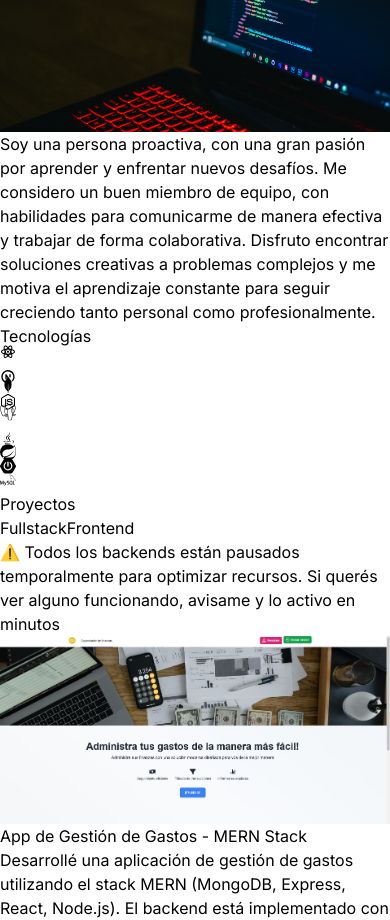
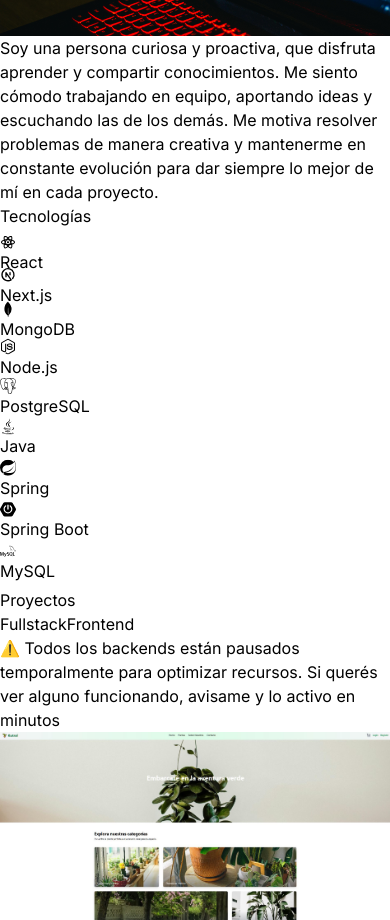
Before and after one commit to NicolasLaime/portfolio-NicolasLaime, a React (Vite) app: page / in a window 390 px wide. Shown: the part 1080-2000 px from the top of the page. Built offline with nearby package versions, Linux system fonts and the light colour scheme.

Commit message:
arreglamos y actualizamos portfolio

```diff
--- a/src/componentes/Hero.jsx
+++ b/src/componentes/Hero.jsx
@@ -50,7 +50,7 @@
             </motion.a>
           </div>
         </div>
-        <div className="w-full lg:w-1/2 lg:p-8">
+        <div className="w-full lg:w-1/2 lg:p-8 opacity-70">
           <div className="flex justify-center">
             <motion.img
               initial={{ x: 100, opacity: 0 }}
--- a/src/componentes/NavBar.jsx
+++ b/src/componentes/NavBar.jsx
@@ -1,8 +1,6 @@
-import React from 'react'
 import { FaLinkedin } from 'react-icons/fa'
 import { FaGithub } from 'react-icons/fa'
 import { FaInstagram } from 'react-icons/fa'
-import { FaFacebook } from 'react-icons/fa'
 
 const NavBar = () => {
   return (
--- a/src/componentes/SobreMi.jsx
+++ b/src/componentes/SobreMi.jsx
@@ -1,4 +1,3 @@
-import React from 'react'
 import pc from '/pc-programando.jpg'
 import { SOBREMI } from '../data/constantes'
 import { motion } from 'framer-motion'
--- a/src/componentes/Tecnologias.jsx
+++ b/src/componentes/Tecnologias.jsx
@@ -4,73 +4,139 @@
 import { FaNodeJs, FaJava } from 'react-icons/fa'
 import { motion } from 'framer-motion'
 
-const iconsVariants = (duration) => ({
+// variante para movimiento suave con duración y delay
+const iconsVariants = (duration, delay) => ({
   initial: { y: -10 },
   animate: {
     y: [10, -10],
     transition: {
-      duration: duration,
-      ease: 'linear',
+      duration: duration,  // velocidad de cada icono
+      ease: 'easeInOut',
       repeat: Infinity,
-      repeatType: 'reverse',
+      repeatType: 'mirror',
+      delay: delay,        // cada icono arranca con distinto delay
     }
   }
 })
 
 const Tecnologias = () => {
   return (
-    <div className='border-b border-neutral-800 pb-24'>
-      <motion.h1 whileInView={{ opacity: 1, y: 0 }} initial={{ opacity: 0, y: -100 }} transition={{ duration: 1.5 }} className='my-20 text-center text-4xl'>
+    <div className="border-b border-neutral-800 pb-24">
+      <motion.h1
+        whileInView={{ opacity: 1, y: 0 }}
+        initial={{ opacity: 0, y: -100 }}
+        transition={{ duration: 1.5 }}
+        className="my-20 text-center text-4xl"
+      >
         Tecnologías
       </motion.h1>
-      <motion.div whileInView={{ opacity: 1, x: 0 }} initial={{ opacity: 0, x: -100 }} transition={{ duration: 0.5 }} className='flex flex-wrap items-center justify-center gap-4'>
+
+      <motion.div
+        whileInView={{ opacity: 1, x: 0 }}
+        initial={{ opacity: 0, x: -100 }}
+        transition={{ duration: 0.5 }}
+        className="flex flex-wrap items-center justify-center gap-6"
+      >
         {/* React */}
-        <motion.div variants={iconsVariants(2.5)} initial='initial' animate='animate' className='rounded-2xl border-4 border-neutral-800 p-4'>
-          <RiReactjsLine className='text-7xl text-cyan-400' />
+        <motion.div
+          variants={iconsVariants(4, 0)}
+          initial="initial"
+          animate="animate"
+          className="flex flex-col items-center rounded-2xl border-4 border-neutral-800 p-4"
+        >
+          <RiReactjsLine className="text-7xl text-cyan-400" />
+          <span className="mt-2 text-sm text-white">React</span>
         </motion.div>
 
         {/* Next.js */}
-        <motion.div variants={iconsVariants(3)} initial='initial' animate='animate' className='rounded-2xl border-4 border-neutral-800 p-4'>
-          <TbBrandNextjs className='text-7xl text-black' />
+        <motion.div
+          variants={iconsVariants(4.5, 0.2)}
+          initial="initial"
+          animate="animate"
+          className="flex flex-col items-center rounded-2xl border-4 border-neutral-800 p-4"
+        >
+          <div className="bg-white rounded-full p-2">
+            <TbBrandNextjs className="text-7xl text-black" />
+          </div>
+          <span className="mt-2 text-sm text-white">Next.js</span>
         </motion.div>
 
         {/* MongoDB */}
-        <motion.div variants={iconsVariants(5)} initial='initial' animate='animate' className='rounded-2xl border-4 border-neutral-800 p-4'>
-          <SiMongodb className='text-7xl text-green-400' />
+        <motion.div
+          variants={iconsVariants(5, 0.4)}
+          initial="initial"
+          animate="animate"
+          className="flex flex-col items-center rounded-2xl border-4 border-neutral-800 p-4"
+        >
+          <SiMongodb className="text-7xl text-green-400" />
+          <span className="mt-2 text-sm text-white">MongoDB</span>
         </motion.div>
 
         {/* Node.js */}
-        <motion.div variants={iconsVariants(2)} initial='initial' animate='animate' className='rounded-2xl border-4 border-neutral-800 p-4'>
-          <FaNodeJs className='text-7xl text-green-400' />
+        <motion.div
+          variants={iconsVariants(5.5, 0.6)}
+          initial="initial"
+          animate="animate"
+          className="flex flex-col items-center rounded-2xl border-4 border-neutral-800 p-4"
+        >
+          <FaNodeJs className="text-7xl text-green-400" />
+          <span className="mt-2 text-sm text-white">Node.js</span>
         </motion.div>
 
         {/* PostgreSQL */}
-        <motion.div variants={iconsVariants(6)} initial='initial' animate='animate' className='rounded-2xl border-4 border-neutral-800 p-4'>
-          <SiPostgresql className='text-7xl text-sky-400' />
+        <motion.div
+          variants={iconsVariants(6, 0.8)}
+          initial="initial"
+          animate="animate"
+          className="flex flex-col items-center rounded-2xl border-4 border-neutral-800 p-4"
+        >
+          <SiPostgresql className="text-7xl text-sky-400" />
+          <span className="mt-2 text-sm text-white">PostgreSQL</span>
         </motion.div>
 
         {/* Java */}
-        <motion.div variants={iconsVariants(4)} initial='initial' animate='animate' className='rounded-2xl border-4 border-neutral-800 p-4'>
-          <FaJava className='text-7xl text-orange-500' />
+        <motion.div
+          variants={iconsVariants(6.5, 1)}
+          initial="initial"
+          animate="animate"
+          className="flex flex-col items-center rounded-2xl border-4 border-neutral-800 p-4"
+        >
+          <FaJava className="text-7xl text-orange-500" />
+          <span className="mt-2 text-sm text-white">Java</span>
         </motion.div>
 
         {/* Spring */}
-        <motion.div variants={iconsVariants(4.5)} initial='initial' animate='animate' className='rounded-2xl border-4 border-neutral-800 p-4'>
-          <SiSpring className='text-7xl text-green-600' />
+        <motion.div
+          variants={iconsVariants(7, 1.2)}
+          initial="initial"
+          animate="animate"
+          className="flex flex-col items-center rounded-2xl border-4 border-neutral-800 p-4"
+        >
+          <SiSpring className="text-7xl text-green-600" />
+          <span className="mt-2 text-sm text-white">Spring</span>
         </motion.div>
 
         {/* Spring Boot */}
-        <motion.div variants={iconsVariants(4.8)} initial='initial' animate='animate' className='rounded-2xl border-4 border-neutral-800 p-4'>
-          <SiSpringboot className='text-7xl text-brown-600' />
+        <motion.div
+          variants={iconsVariants(7.5, 1.4)}
+          initial="initial"
+          animate="animate"
+          className="flex flex-col items-center rounded-2xl border-4 border-neutral-800 p-4"
+        >
+          <SiSpringboot className="text-7xl text-green-700" />
+          <span className="mt-2 text-sm text-white">Spring Boot</span>
         </motion.div>
 
         {/* MySQL */}
-        <motion.div variants={iconsVariants(5.2)} initial='initial' animate='animate' className='rounded-2xl border-4 border-neutral-800 p-4'>
-          <SiMysql className='text-7xl text-blue-600' />
+        <motion.div
+          variants={iconsVariants(8, 1.6)}
+          initial="initial"
+          animate="animate"
+          className="flex flex-col items-center rounded-2xl border-4 border-neutral-800 p-4"
+        >
+          <SiMysql className="text-7xl text-blue-600" />
+          <span className="mt-2 text-sm text-white">MySQL</span>
         </motion.div>
-
-
-
       </motion.div>
     </div>
   )
--- a/src/data/constantes.js
+++ b/src/data/constantes.js
@@ -8,10 +8,13 @@
 import foro from "../assets/proyectos/foro-principal.JPG"
 import homekutral from "../assets/proyectos/home-kutral.JPG"
 
-export const HEROCONTENIDO = `¡Hola! Soy Nicolás, un desarrollador Full Stack apasionado por la tecnología y la programación.
-En los últimos 2 años, he perfeccionado mis habilidades en el desarrollo web, tanto en front-end como back-end. Me especializo en crear aplicaciones dinámicas con código eficiente y de alta calidad. Actualmente, busco mi primer empleo en IT para aplicar mis conocimientos, seguir aprendiendo y contribuir a proyectos innovadores. ¡Estoy listo para aportar y enfrentar nuevos desafíos!`;
+export const HEROCONTENIDO = `¡Hola! Soy Nicolás, desarrollador Full Stack enfocado en crear soluciones digitales eficientes y funcionales.
+Trabajo tanto en front-end como en back-end, cuidando la calidad del código y la experiencia del usuario.
+Busco proyectos donde pueda aportar mis habilidades, seguir aprendiendo y aplicar nuevas tecnologías.`;
 
-export const SOBREMI = `Soy una persona proactiva, con una gran pasión por aprender y enfrentar nuevos desafíos. Me considero un buen miembro de equipo, con habilidades para comunicarme de manera efectiva y trabajar de forma colaborativa. Disfruto encontrar soluciones creativas a problemas complejos y me motiva el aprendizaje constante para seguir creciendo tanto personal como profesionalmente.`;
+export const SOBREMI = `Soy una persona curiosa y proactiva, que disfruta aprender y compartir conocimientos.
+Me siento cómodo trabajando en equipo, aportando ideas y escuchando las de los demás.
+Me motiva resolver problemas de manera creativa y mantenerme en constante evolución para dar siempre lo mejor de mí en cada proyecto.`;
 
 export const ESTUDIOS = [
   {
@@ -67,52 +70,33 @@
     categoria: "Frontend",  // Categoría añadida
     url: "https://spotifix-nicolas-laimes-projects.vercel.app/",
   },
+
   {
-    titulo: "App de Gestión de Gastos - MERN Stack",
-    imagen: fondogastos,
-    descripcion:
-      `Desarrollé una aplicación de gestión de gastos utilizando el stack MERN (MongoDB, Express, React, Node.js). El backend está implementado con Node.js y Express, mientras que el frontend está construido con React y TailwindCSS para lograr una interfaz limpia y responsiva. Además, utilicé Chart.js para mostrar gráficos interactivos de los gastos mensuales y categorías, lo que permite a los usuarios visualizar sus finanzas de forma sencilla. En el futuro, planeo agregar autenticación de usuarios y mejorar la gestión de presupuestos. (Base de datos-inactiva)`,
-    Tecnologias: ["React", "Node.js", "Express", "MongoDB", "TailwindCSS", "Chart.js"],
-    categoria: "Fullstack",  // Categoría añadida
-    url: "https://app-gastos-mern.vercel.app/",
+  titulo: "Kutral E-commerce - Full Stack",
+  imagen: homekutral,
+  descripcion:
+    `Desarrollé Kutral E-commerce, una plataforma full stack construida con Spring Boot en el backend y React en el frontend.
+    El backend implementa una API RESTful segura con Spring Security, JWT y MySQL, gestionando usuarios, productos y órdenes.
+    En el frontend utilicé React con Tailwind CSS para un diseño moderno y responsive, integrando React Query para el manejo eficiente del estado remoto.
+    Además, la aplicación incluye autenticación de usuarios, carrito de compras y pasarela de pagos mediante **Mercado Pago (Sandbox)**.
+    El proyecto está estructurado con buenas prácticas de arquitectura, facilitando su escalabilidad y mantenimiento.`,
+  Tecnologias: [
+    "Java",
+    "Spring Boot",
+    "Spring Security",
+    "JWT",
+    "MySQL",
+    "React",
+    "TypeScript",
+    "TailwindCSS",
+    "React Query",
+    "REST API",
+    "Mercado Pago"
+  ],
+  categoria: "Fullstack",
+  url: "https://github.com/NicolasLaime/kutral-ecommerce"
   },
-  {
-    titulo: "Chat MERN - Real-Time Messaging",
-    imagen: chatfondo,
-    descripcion:
-      `Desarrollé una aplicación de chat en tiempo real utilizando el stack MERN (MongoDB, Express, React, Node.js). El backend está implementado con Node.js y Express, gestionando las conexiones de WebSocket para la comunicación en tiempo real, mientras que el frontend está construido con React y Socket.IO para la interacción instantánea entre los usuarios. La aplicación permite crear salas de chat, enviar mensajes y ver notificaciones en tiempo real. En el futuro, planeo agregar autenticación de usuarios y funciones de almacenamiento de mensajes. (Base de datos-inactiva)`,
-    Tecnologias: ["React", "Node.js", "Express", "MongoDB", "Socket.IO", "TailwindCSS"],
-    categoria: "Fullstack",  // Categoría añadida
-    url: "https://chat-mern-nicolas-laimes-projects.vercel.app/",
-  },
-  {
-    titulo: "CRUD Simple de Empleados - Java Spring Boot + React",
-    imagen: crudjava,
-    descripcion:
-      `Desarrollé una aplicación CRUD (Crear, Leer, Actualizar, Eliminar) para la gestión de empleados, utilizando Java Spring Boot en el backend y React con Bootstrap en el frontend. El backend está construido con Spring Boot, donde implementé una API RESTful para manejar las operaciones CRUD, conectada a una base de datos MySQL. En el frontend, utilicé React para la interfaz de usuario y Bootstrap para un diseño responsivo y moderno. Este proyecto me permitió consolidar mis conocimientos en desarrollo Full Stack, integrando tecnologías tanto del lado del servidor como del cliente.`,
-    Tecnologias: ["Java", "Spring Boot", "react", "Bootstrap", "MySQL", "REST API"],
-    categoria: "Fullstack",  // Categoría añadida
-    url: "https://crud-empleados-livid.vercel.app/",
-  },
-  {
-    titulo: "E-commerce MERN - Java Spring Boot Security + React",
-    imagen: ecomerce,
-    descripcion:
-      `Desarrollé una aplicación de e-commerce con Java Spring Boot Security en el backend y React en el frontend. Implementé una API RESTful segura con MySQL y Lombok, mientras que en el frontend utilicé Tailwind CSS para un diseño moderno. La plataforma permite autenticación de usuarios, gestión de productos (CRUD) y simulación de compras con LocalStorage. Próximamente, integraré una pasarela de pago para habilitar transacciones seguras.`,
-    Tecnologias: ["Java", "Spring Boot Security", "react", "Tailwind CSS", "MySQL", "REST API", "Lombok", "LocalStorage"],
-    categoria: "Fullstack",  // Categoría añadida
-    url: "https://ecommerce-mern-sigma.vercel.app/"
-  },
-  {
-    titulo: "App de Tareas Full Stack",
-    imagen: tareas,
-    descripcion:
-      `Desarrollé una aplicación de gestión de tareas full stack que permite crear, listar y filtrar tareas según su estado. En el frontend utilicé React con Tailwind CSS para un diseño limpio y responsive, Framer Motion para animaciones suaves, y React Toastify para notificaciones elegantes. En el backend implementé una API REST con Java Spring Boot, estructurada con capas de Controller, Service y Repository, validaciones con Bean Validation y persistencia con JPA. Desplegada en Railway (backend) y Vercel (frontend).`,
-    Tecnologias: ["react", "Tailwind", "Framer Motion", "Toastify", "ava", "Spring Boot", "JPA", "Railway", "Vercel"],
-    categoria: "Fullstack",  // Categoría añadida
-    url: "https://tareas-app-nu.vercel.app/"
-  },
-  {
+    {
   titulo: "Foro Patagonia - App Full Stack",
   imagen: foro,
   descripcion:
@@ -136,32 +120,53 @@
     "Vercel"
   ],
   categoria: "Fullstack",
-},
-{
-  titulo: "Kutral E-commerce - Full Stack",
-  imagen: homekutral,
-  descripcion:
-    `Desarrollé Kutral E-commerce, una plataforma full stack construida con Spring Boot en el backend y React en el frontend.
-    El backend implementa una API RESTful segura con Spring Security, JWT y MySQL, gestionando usuarios, productos y órdenes.
-    En el frontend utilicé React con Tailwind CSS para un diseño moderno y responsive, integrando React Query para el manejo eficiente del estado remoto.
-    Además, la aplicación incluye autenticación de usuarios, carrito de compras y pasarela de pagos mediante **Mercado Pago (Sandbox)**.
-    El proyecto está estructurado con buenas prácticas de arquitectura, facilitando su escalabilidad y mantenimiento.`,
-  Tecnologias: [
-    "Java",
-    "Spring Boot",
-    "Spring Security",
-    "JWT",
-    "MySQL",
-    "React",
-    "TypeScript",
-    "TailwindCSS",
-    "React Query",
-    "REST API",
-    "Mercado Pago"
-  ],
-  categoria: "Fullstack",
-  url: "https://github.com/NicolasLaime/kutral-ecommerce"
-}
+  },
+  {
+    titulo: "Chat MERN - Real-Time Messaging",
+    imagen: chatfondo,
+    descripcion:
+      `Desarrollé una aplicación de chat en tiempo real utilizando el stack MERN (MongoDB, Express, React, Node.js). El backend está implementado con Node.js y Express, gestionando las conexiones de WebSocket para la comunicación en tiempo real, mientras que el frontend está construido con React y Socket.IO para la interacción instantánea entre los usuarios. La aplicación permite crear salas de chat, enviar mensajes y ver notificaciones en tiempo real. En el futuro, planeo agregar autenticación de usuarios y funciones de almacenamiento de mensajes. (Base de datos-inactiva)`,
+    Tecnologias: ["React", "Node.js", "Express", "MongoDB", "Socket.IO", "TailwindCSS"],
+    categoria: "Fullstack",  // Categoría añadida
+    url: "https://chat-mern-nicolas-laimes-projects.vercel.app/",
+  },
+
+  {
+    titulo: "E-commerce MERN - Java Spring Boot Security + React",
+    imagen: ecomerce,
+    descripcion:
+      `Desarrollé una aplicación de e-commerce con Java Spring Boot Security en el backend y React en el frontend. Implementé una API RESTful segura con MySQL y Lombok, mientras que en el frontend utilicé Tailwind CSS para un diseño moderno. La plataforma permite autenticación de usuarios, gestión de productos (CRUD) y simulación de compras con LocalStorage. Próximamente, integraré una pasarela de pago para habilitar transacciones seguras.`,
+    Tecnologias: ["Java", "Spring Boot Security", "react", "Tailwind CSS", "MySQL", "REST API", "Lombok", "LocalStorage"],
+    categoria: "Fullstack",  // Categoría añadida
+    url: "https://ecommerce-mern-sigma.vercel.app/"
+  },
+   {
+    titulo: "CRUD Simple de Empleados - Java Spring Boot + React",
+    imagen: crudjava,
+    descripcion:
+      `Desarrollé una aplicación CRUD (Crear, Leer, Actualizar, Eliminar) para la gestión de empleados, utilizando Java Spring Boot en el backend y React con Bootstrap en el frontend. El backend está construido con Spring Boot, donde implementé una API RESTful para manejar las operaciones CRUD, conectada a una base de datos MySQL. En el frontend, utilicé React para la interfaz de usuario y Bootstrap para un diseño responsivo y moderno. Este proyecto me permitió consolidar mis conocimientos en desarrollo Full Stack, integrando tecnologías tanto del lado del servidor como del cliente.`,
+    Tecnologias: ["Java", "Spring Boot", "react", "Bootstrap", "MySQL", "REST API"],
+    categoria: "Fullstack",  // Categoría añadida
+    url: "https://crud-empleados-livid.vercel.app/",
+  },
+  {
+    titulo: "App de Gestión de Gastos - MERN Stack",
+    imagen: fondogastos,
+    descripcion:
+      `Desarrollé una aplicación de gestión de gastos utilizando el stack MERN (MongoDB, Express, React, Node.js). El backend está implementado con Node.js y Express, mientras que el frontend está construido con React y TailwindCSS para lograr una interfaz limpia y responsiva. Además, utilicé Chart.js para mostrar gráficos interactivos de los gastos mensuales y categorías, lo que permite a los usuarios visualizar sus finanzas de forma sencilla. En el futuro, planeo agregar autenticación de usuarios y mejorar la gestión de presupuestos. (Base de datos-inactiva)`,
+    Tecnologias: ["React", "Node.js", "Express", "MongoDB", "TailwindCSS", "Chart.js"],
+    categoria: "Fullstack",  // Categoría añadida
+    url: "https://app-gastos-mern.vercel.app/",
+  },
+   {
+    titulo: "App de Tareas Full Stack",
+    imagen: tareas,
+    descripcion:
+      `Desarrollé una aplicación de gestión de tareas full stack que permite crear, listar y filtrar tareas según su estado. En el frontend utilicé React con Tailwind CSS para un diseño limpio y responsive, Framer Motion para animaciones suaves, y React Toastify para notificaciones elegantes. En el backend implementé una API REST con Java Spring Boot, estructurada con capas de Controller, Service y Repository, validaciones con Bean Validation y persistencia con JPA. Desplegada en Railway (backend) y Vercel (frontend).`,
+    Tecnologias: ["react", "Tailwind", "Framer Motion", "Toastify", "ava", "Spring Boot", "JPA", "Railway", "Vercel"],
+    categoria: "Fullstack",  // Categoría añadida
+    url: "https://tareas-app-nu.vercel.app/"
+  },
 
 
 
@@ -173,6 +178,5 @@
 
 export const contacto = {
   address: "Cordoba - Argentina ",
-  phoneNo: "2966-388807",
   email: "nicolaime100@gmail.com",
 };
```
Also changed, not shown: src/componentes/Contacto.jsx (+9 -13 lines).
